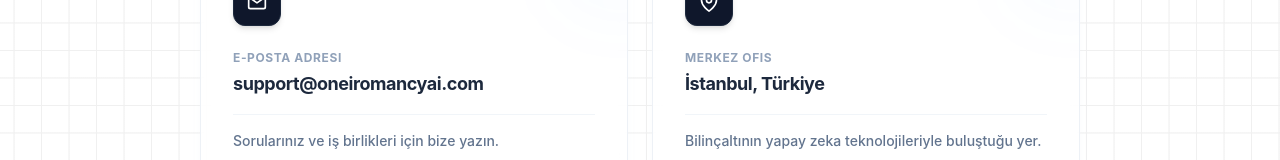
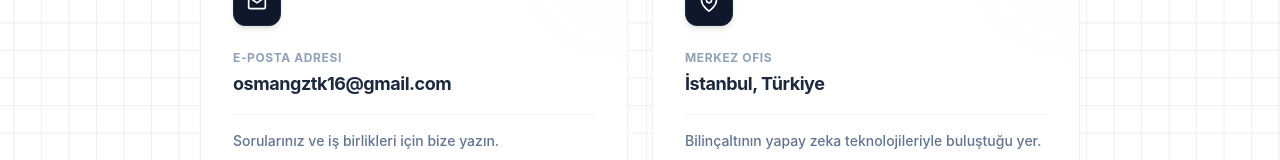
Before and after one commit to dreamlordu/dream-project, a React (Vite) app: page /Contact in a window 1280 px wide. Shown: the part 373-533 px from the top of the page. Built offline with nearby package versions, Linux system fonts and the light colour scheme; no server answers.

Commit message:
footer fixed

```diff
--- a/src/Pages/Contact.jsx
+++ b/src/Pages/Contact.jsx
@@ -4,7 +4,6 @@
 // (Bu dosyada kod hatası yoktu, yorum satırları eklendi.)
 // ============================================================
 
-import React from "react";
 import { FiMail, FiMapPin } from "react-icons/fi";
 
 const Contact = () => {
@@ -16,7 +15,7 @@
         <FiMail className="text-xl text-white group-hover:text-blue-400 transition-colors duration-300" />
       ),
       title: "E-posta Adresi",
-      value: "support@oneiromancyai.com",
+      value: "osmangztk16@gmail.com",
       description: "Sorularınız ve iş birlikleri için bize yazın.",
     },
     {
--- a/src/router/AppRouter.jsx
+++ b/src/router/AppRouter.jsx
@@ -10,7 +10,7 @@
 const AppRouter = () => (
   <div className="flex flex-col min-h-screen w-full">
     <Navbar />
-    <main className="flex-grow w-full mt-20 h-[50vh]">
+    <main className="flex-grow w-full mt-20 ">
       <Routes>
         <Route path="/" element={<Home />} />
         <Route path="/DreamInterpret" element={<DreamInterpret />} />
```
